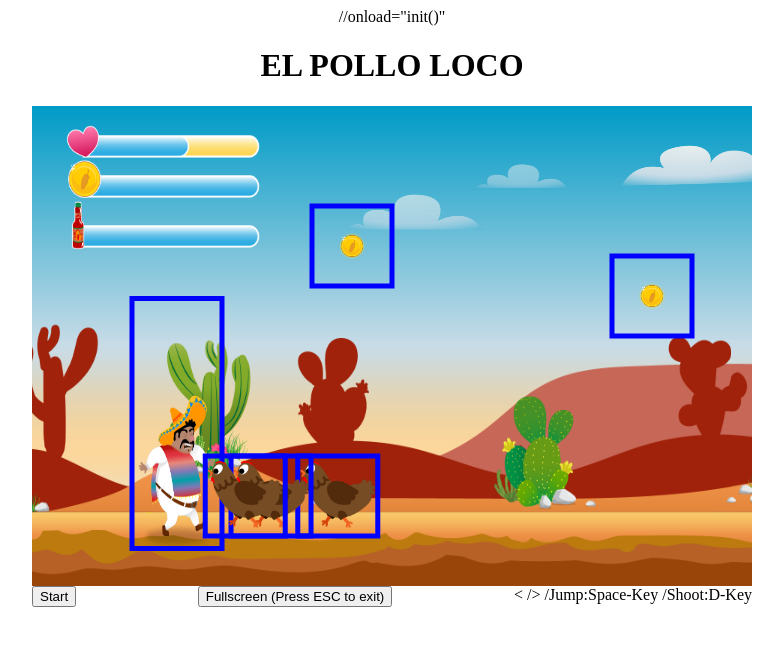
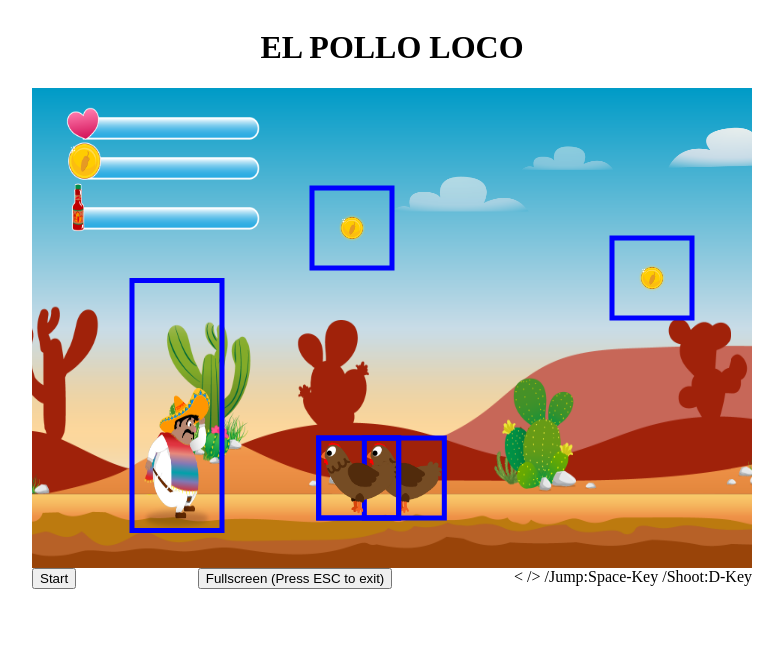
Before and after one commit to ChristianPfaff/Modul_11_El-Pollo-Loco, a plain HTML site: page index.html in a window 1280 px wide. Both pictures are taken after a click on the button "Start". Shown: the whole page, without its empty margins (248-1031 px from the left). Drawn offline with Linux system fonts and the light colour scheme.

Commit message:
reworked

```diff
--- a/index.html
+++ b/index.html
@@ -32,7 +32,7 @@
     <script src="levels/level1.js"></script>
     <script src="js/game.js"></script>
   </head>
-  <body >//onload="init()"
+  <body onload="init()" >
     <h1>EL POLLO LOCO</h1>
     <div id="contentOfcanvas" class="canvasStyle">
       <canvas id="canvas" width="720" height="480"> </canvas>
--- a/js/game.js
+++ b/js/game.js
@@ -5,14 +5,15 @@ let keyboard = new Keyboard(); // Eine Instanz von Keyboard wird angelegt
 
 
 function init() {
-
+  world = new World(keyboard);//Hier ist eine neue Variable (Objekt) world in der eine "neue Welt" angelegt werden kann und bei der Erstellung des Objektes wird keyboard gleich mit gegeben.
 
 }
 
 function startGame() {//Startet Methode in world
-  world = new World(keyboard);//Hier ist eine neue Variable (Objekt) world in der eine "neue Welt" angelegt werden kann und bei der Erstellung des Objektes wird keyboard gleich mit gegeben.
-  world.gameInProgress = true;
+  //world.gameInProgress = true;
+  world.startGame();
 }
+
 function fullScreen() {
   world.fullScreen = true;
 }
--- a/models/character.class.js
+++ b/models/character.class.js
@@ -57,8 +57,8 @@ class Character extends MovableObject {
     this.loadImages(this.IMAGES_JUMPING);
     this.loadImages(this.IMAGES_DEAD);
     this.loadImages(this.IMAGES_HURT);
-    this.applyGravity();
-    this.animate();
+    //this.applyGravity();
+    //this.animate();
   }
 
   //Bilder sollen nacheinander ausgetauscht werden
--- a/models/chicken.class.js
+++ b/models/chicken.class.js
@@ -18,7 +18,7 @@ class Chicken extends MovableObject {
 
     this.x = 200 + Math.random() * 500;//Zufällige Pos. in x-Richtung. Mit Math.random wird zufällig eine Zahl zwischen 0...1 ausgewält. Zahl ist hier also zwischen 200 und 700.
     this.speed = 0.15 + Math.random() * 0.25;//Zufällige Geschwindigkeit
-    this.animate();
+    //this.animate();
 
   }
 
--- a/models/cloud.class.js
+++ b/models/cloud.class.js
@@ -7,7 +7,7 @@ class Cloud extends MovableObject {
     super().loadImage('img/5.Fondo/Capas/4.nubes/1.png');
 
     this.x = Math.random() * 500; //Zahl zwischen 0 und 500
-    this.animate();
+    //this.animate();
 
   }
 
--- a/models/endboss.class.js
+++ b/models/endboss.class.js
@@ -31,7 +31,7 @@ class Endboss extends MovableObject {
     this.loadImages(this.IMAGES_WALKING);//s. movable-objekt.class;
     this.loadImages(this.IMAGES_DEATH);
     this.x = 2500;
-    this.animate();
+    //this.animate();
   }
 
   //Bilder sollen nacheinander ausgetauscht werden damit eine Bewegung simuliert wird
--- a/models/level.class.js
+++ b/models/level.class.js
@@ -13,4 +13,9 @@ class Level {
     this.moneys = moneys;
     this.bottles = bottles;
   }
+
+  animate() {
+    this.enemies.forEach(e => e.animate());
+    this.clouds.forEach(c => c.animate());
+  }
 }
--- a/models/world.class.js
+++ b/models/world.class.js
@@ -32,8 +32,16 @@ class World {
     this.gameOverImg = new GameOverImg(this.canvas.width, this.canvas.height);
     this.keyboard = keyboard;//Tastaturabfrage
     this.setWorld();
+    //this.run();
+    this.draw();
+  }
+
+  startGame() {
+    this.level.animate();
     this.run();
-    this.draw();
+    this.gameInProgress = true;
+    this.character.animate();
+    this.character.applyGravity();
   }
 
   setWorld() {
@@ -61,7 +69,6 @@ class World {
       let bottle = new ThrowableObject(this.character.x + 100, this.character.y + 100);
       this.throwableObjects.push(bottle);
       this.shot_sound.play();
-
     }
   }
 
@@ -126,7 +133,7 @@ class World {
         this.addToMap(this.gameOverImg);
         cancelAnimationFrame(this.gameReq);
         console.log('setTimeout');
-      }, 10000);
+      }, 3000);
     }
   }
 
@@ -158,7 +165,6 @@ class World {
 
   drawGameStart() {
     this.addToMap(this.foreGround);//Startbild
-    //cancelAnimationFrame(gameReq);
   }
 
   drawGameInProgress() {
@@ -189,7 +195,6 @@ class World {
     this.addObjectsToMap(this.level.moneys);
     //bottle
     this.addObjectsToMap(this.level.bottles);
-
 
     this.ctx.translate(-this.camera_x, 0);//Ursprung von ctx wieder zurück auf den vorherigen Stand usw.
 
```
